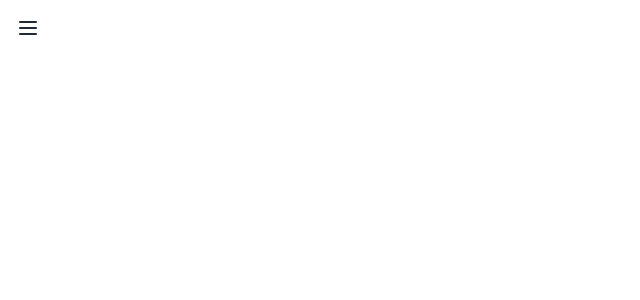
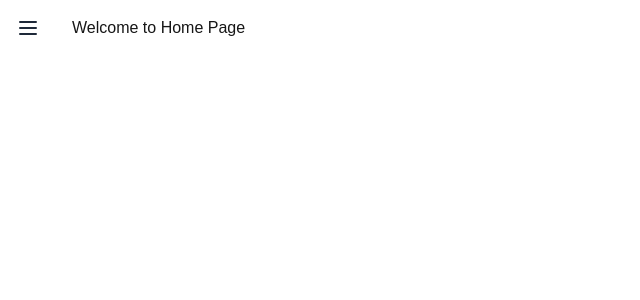
Before and after one commit to abdullatif422/ecommerce, a Next.js app: page /home in a window 1280 px wide. Shown: the top 300 px of the page, without its empty margins (0-640 px from the left). Built offline with nearby package versions, Linux system fonts and the light colour scheme.

Commit message:
- Build fixes

```diff
--- a/src/app/home/dashboard/page.tsx
+++ b/src/app/home/dashboard/page.tsx
@@ -2,6 +2,6 @@ import React from 'react'
 
 export default function Dashboard() {
   return (
-    <div>Invoice</div>
+    <div>Dashboard</div>
   )
 }
--- a/src/app/home/page.tsx
+++ b/src/app/home/page.tsx
@@ -1,8 +1,7 @@
 import React from 'react'
 
-export default function page(props: any) {
-    const { children } = props;
+export default function Page() {
   return (
-    <div>{children}</div>
+    <div>Welcome to Home Page</div>
   )
 }
--- a/src/app/layout.tsx
+++ b/src/app/layout.tsx
@@ -1,6 +1,6 @@
 import type { Metadata } from "next";
 import { Geist, Geist_Mono } from "next/font/google";
-import { inter } from '@/app/ui/fonts';
+// import { inter } from '@/app/ui/fonts';
 import "./globals.css";
 
 const geistSans = Geist({
--- a/src/app/ui/dashbaord/sidenav.tsx
+++ b/src/app/ui/dashbaord/sidenav.tsx
@@ -1,6 +1,6 @@
 "use client"; // This directive must be at the very top
 import React, { useState } from 'react';
-import { redirect, useRouter } from 'next/navigation';
+import { useRouter } from 'next/navigation';
 
 function Sidenav() {
     const [isOpen, setIsOpen] = useState(false);
```
